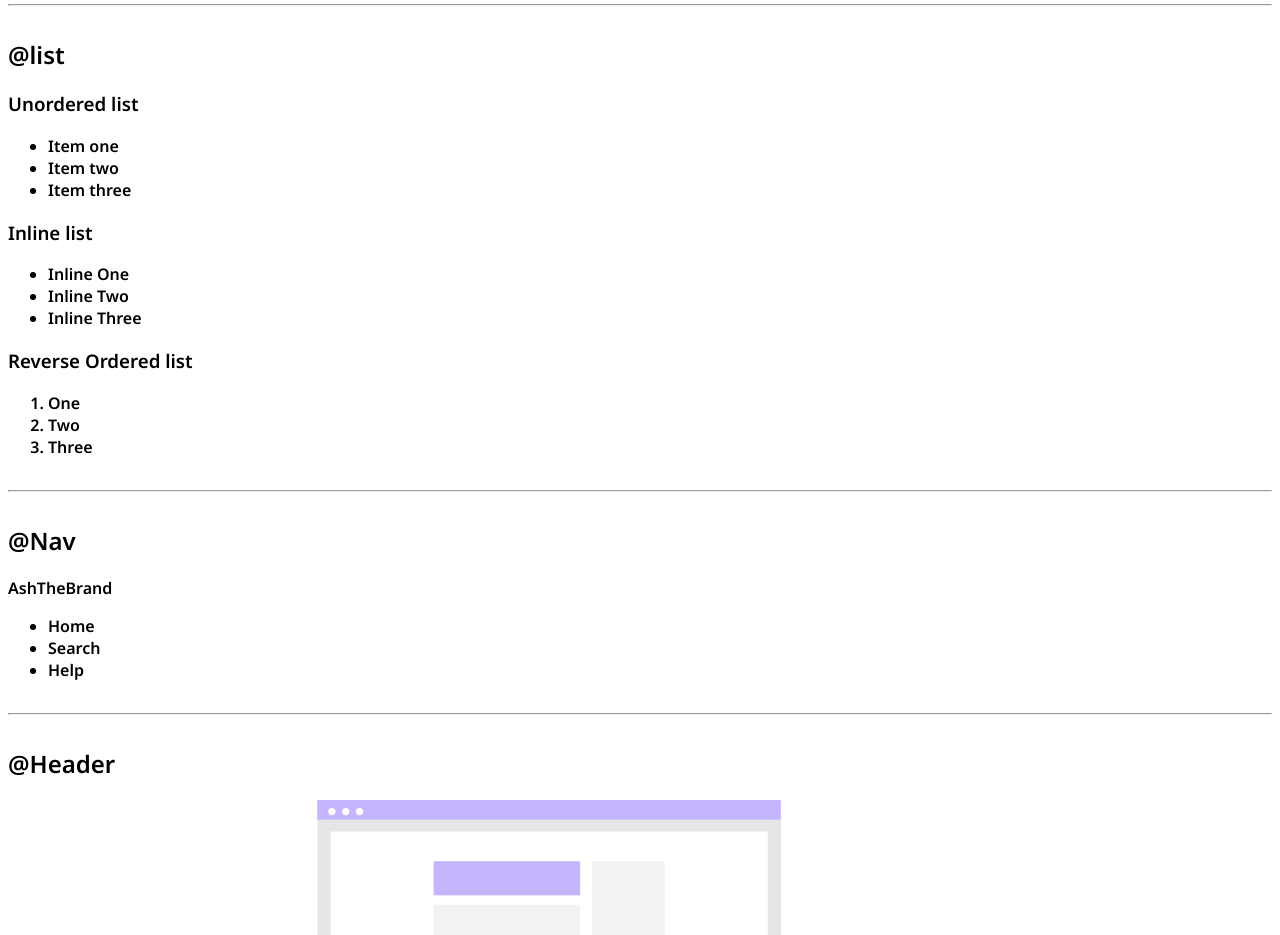
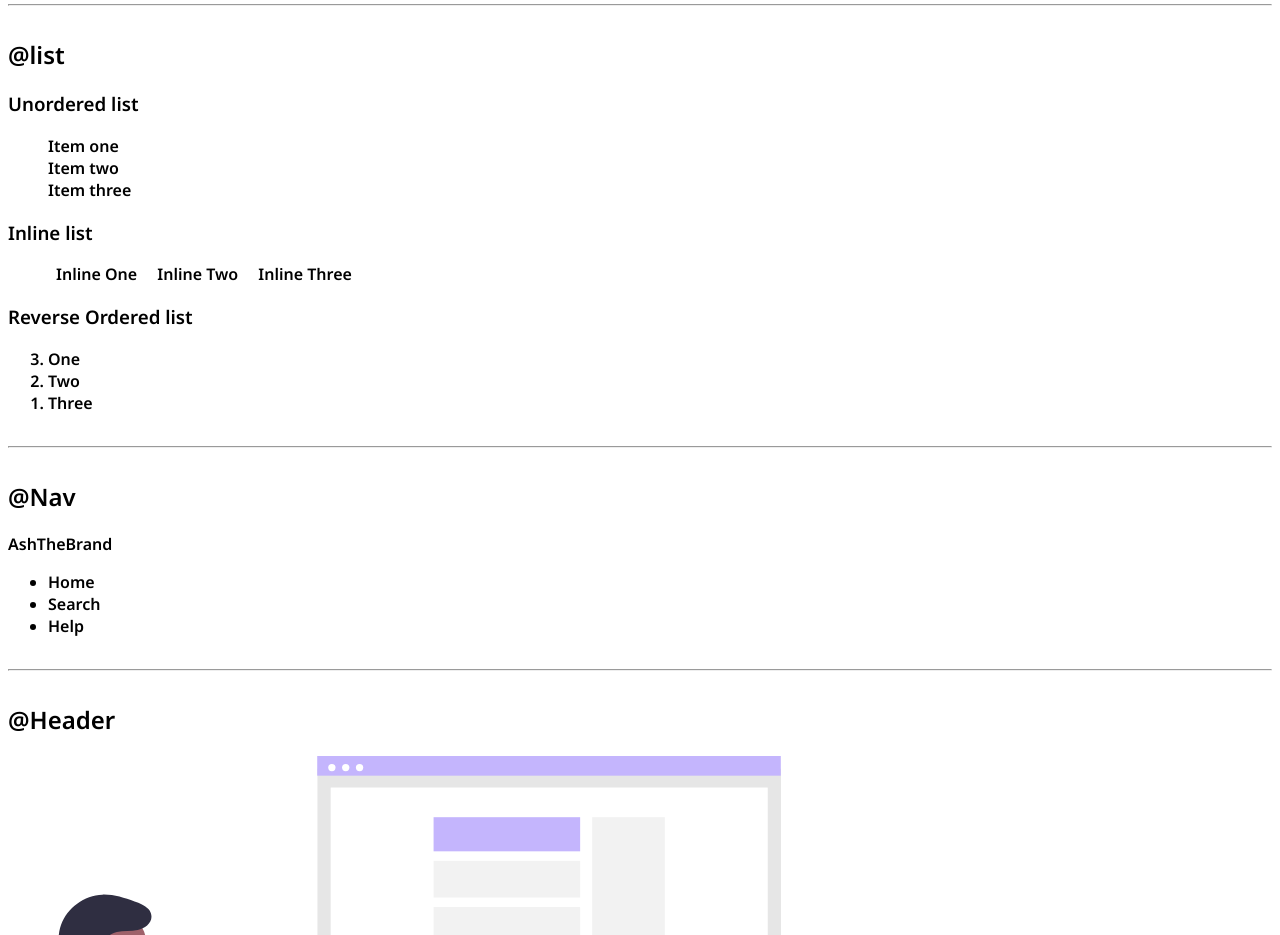
Before and after one commit to Ashh21/Html-learn, a plain HTML site: page index.html in a window 1280 px wide. Shown: the part 800-1735 px from the top of the page. Drawn offline with Linux system fonts and the light colour scheme.

Commit message:
list updated

```diff
--- a/index.html
+++ b/index.html
@@ -35,21 +35,21 @@
 
 <h2>@list</h2>
 <h3>Unordered list</h3>
-<ul>
+<ul class="non-bullet">
     <li>Item one</li>
     <li>Item two</li>
     <li>Item three</li>
 </ul>
 
 <h3>Inline list</h3>
-<ul>
-    <li>Inline One</li>
-    <li>Inline Two</li>
-    <li>Inline Three</li>
+<ul class="non-bullet">
+    <li class="list-item-inline" >Inline One</li>
+    <li class="list-item-inline">Inline Two</li>
+    <li class="list-item-inline">Inline Three</li>
 </ul>
 
 <h3>Reverse Ordered list</h3>
-<ol>
+<ol reversed>
     <li>One</li>
     <li>Two</li>
     <li>Three</li>
--- a/styles.css
+++ b/styles.css
@@ -35,3 +35,11 @@ hr{
     border-radius: 0.5rem;
     border: 1px solid;
 }
+ .non-bullet {
+    list-style: none ;
+ }
+
+ .list-item-inline {
+    display: inline;
+    padding: 0rem 0.5rem;
+ }
```
